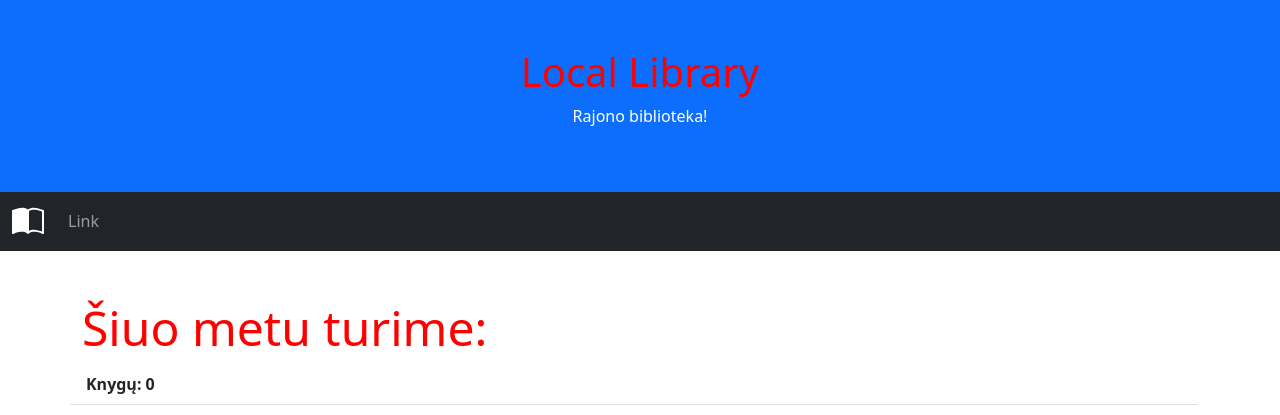
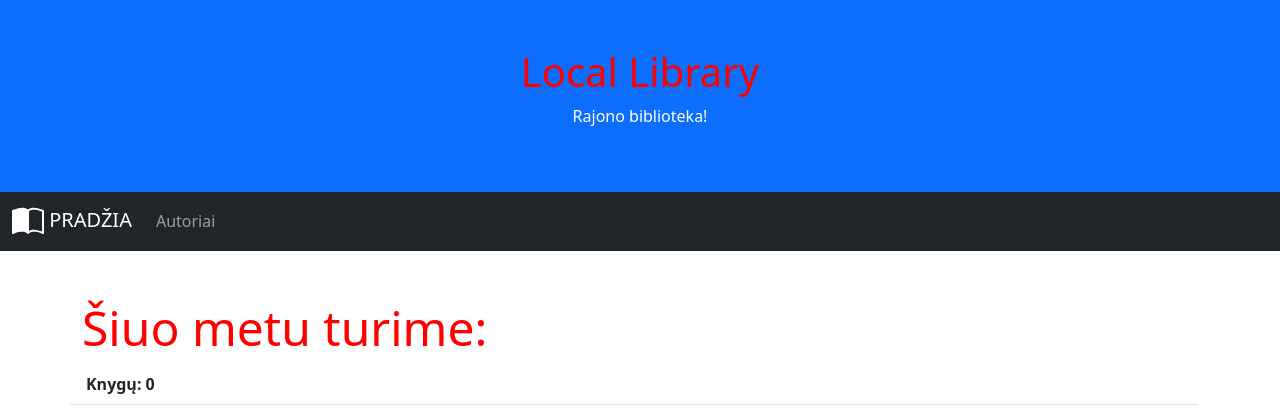
Before and after one commit to DonatasNoreika/library_20250210, a Django app: page /library/ in a window 1280 px wide. Shown: the top 415 px of the page. Run offline with Django 5.2, Linux system fonts and the light colour scheme; data that the repository does not hold is empty.

Commit message:
4: Prie meniu pridėtos pradžios ir autorių nuorodos

```diff
--- a/mysite/library/templates/base.html
+++ b/mysite/library/templates/base.html
@@ -18,11 +18,12 @@
 
 <nav class="navbar navbar-expand-sm bg-dark navbar-dark">
     <div class="container-fluid">
-        <a class="navbar-brand" href="#">
+        <a class="navbar-brand" href="{% url 'index' %}">
             <svg xmlns="http://www.w3.org/2000/svg" width="32" height="32" fill="currentColor" class="bi bi-book-half"
                  viewBox="0 0 16 16">
                 <path d="M8.5 2.687c.654-.689 1.782-.886 3.112-.752 1.234.124 2.503.523 3.388.893v9.923c-.918-.35-2.107-.692-3.287-.81-1.094-.111-2.278-.039-3.213.492zM8 1.783C7.015.936 5.587.81 4.287.94c-1.514.153-3.042.672-3.994 1.105A.5.5 0 0 0 0 2.5v11a.5.5 0 0 0 .707.455c.882-.4 2.303-.881 3.68-1.02 1.409-.142 2.59.087 3.223.877a.5.5 0 0 0 .78 0c.633-.79 1.814-1.019 3.222-.877 1.378.139 2.8.62 3.681 1.02A.5.5 0 0 0 16 13.5v-11a.5.5 0 0 0-.293-.455c-.952-.433-2.48-.952-3.994-1.105C10.413.809 8.985.936 8 1.783"/>
             </svg>
+            PRADŽIA
         </a>
         <button class="navbar-toggler" type="button" data-bs-toggle="collapse" data-bs-target="#collapsibleNavbar">
             <span class="navbar-toggler-icon"></span>
@@ -30,7 +31,7 @@
         <div class="collapse navbar-collapse" id="collapsibleNavbar">
             <ul class="navbar-nav">
                 <li class="nav-item">
-                    <a class="nav-link" href="#">Link</a>
+                    <a class="nav-link" href="{% url 'authors' %}">Autoriai</a>
                 </li>
             </ul>
         </div>
```
